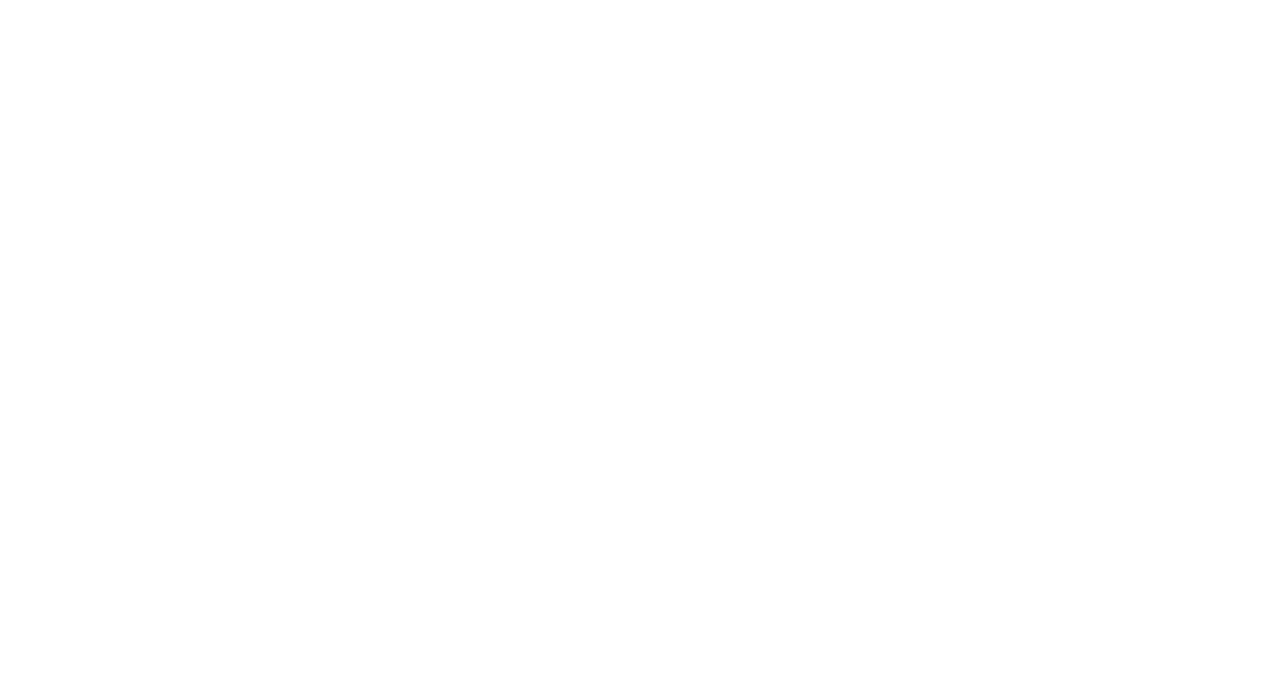
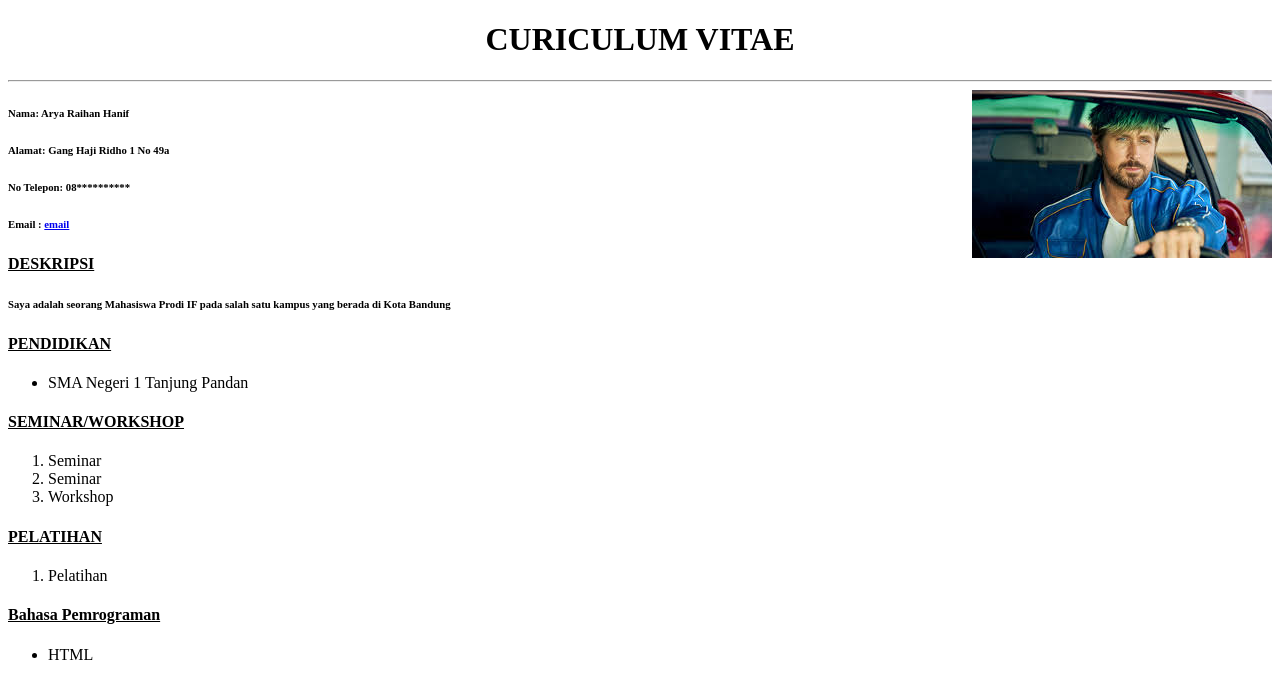
Before and after one commit to aryahanif/itw2023_233040101, a plain HTML site: page latihan/latihan1/T1233040101.html in a window 1280 px wide. Drawn offline with Linux system fonts and the light colour scheme.

Commit message:
Menyelesaikan Pembuatan CV

```diff
--- a/latihan/latihan1/T1233040101.html
+++ b/latihan/latihan1/T1233040101.html
@@ -4,9 +4,30 @@
     <meta charset="UTF-8">
     <meta name="viewport" content="width=device-width, initial-scale=1.0">
     <title>CV Arya Raihan Hanif</title>
-
 </head>
 <body>
-
+    <h1 ALIGN="CENTER">CURICULUM VITAE</h1>
+    <hr>
+    <img align="RIGHT" src="bagindamulia.jpeg" alt="Baginda Yang Mulia">
+    <h6>Nama: Arya Raihan Hanif</h6>
+    <h6>Alamat: Gang Haji Ridho 1 No 49a</h6>
+    <h6>No Telepon: 08**********</h6>
+    <h6>Email : <a href="https://www.youtube.com">email</a></h6>
+    <h4><b><u>DESKRIPSI</u></b></h4>
+    <h6>Saya adalah seorang Mahasiswa Prodi IF pada salah satu kampus yang berada di Kota Bandung</h6>
+    <h4><b><u>PENDIDIKAN</u></b></h4>
+    <ul><li>SMA Negeri 1 Tanjung Pandan</li></ul>
+    <h4><b><u>SEMINAR/WORKSHOP</u></b></h4>
+    <ol>
+        <li>Seminar</li>
+        <li>Seminar</li>
+        <li>Workshop</li>
+    </ol>
+    <h4><b><u>PELATIHAN</u></b></h4>
+    <ol><li>Pelatihan</li></ol>
+    <h4><b><u>Bahasa Pemrograman</u></b></h4>
+    <ul>
+        <li>HTML</li>
+    </ul>
 </body>
 </html>
```
Also changed, not shown: latihan/latihan1/bagindamulia.jpeg (added).
